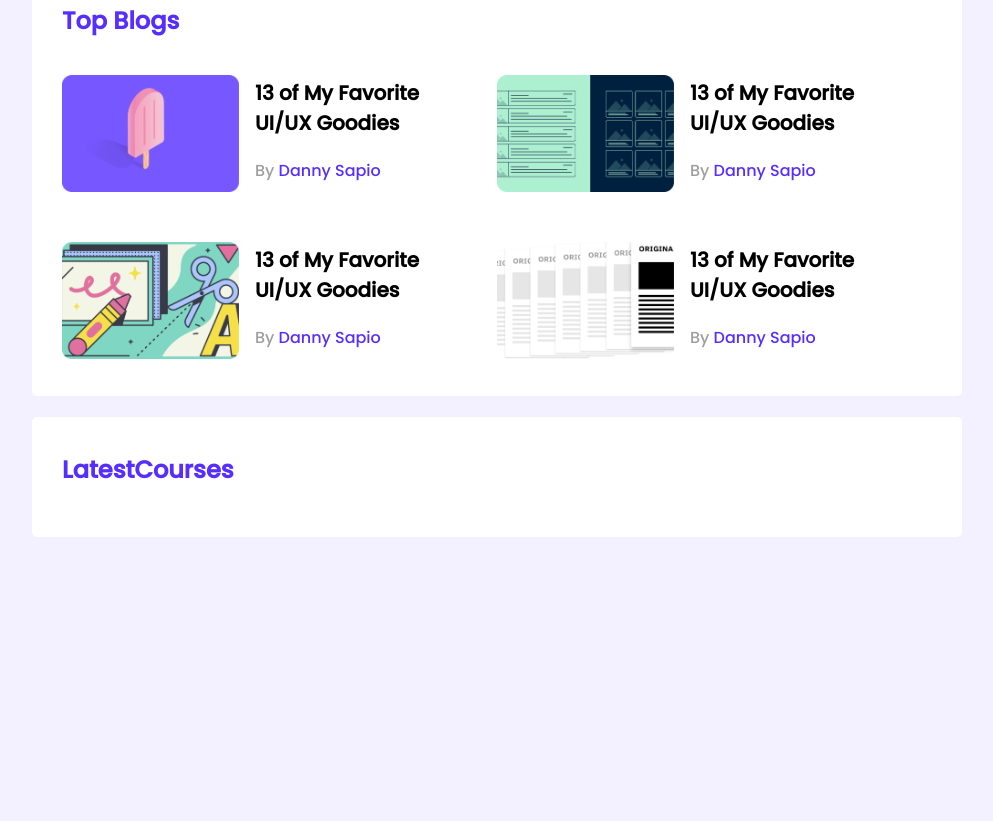
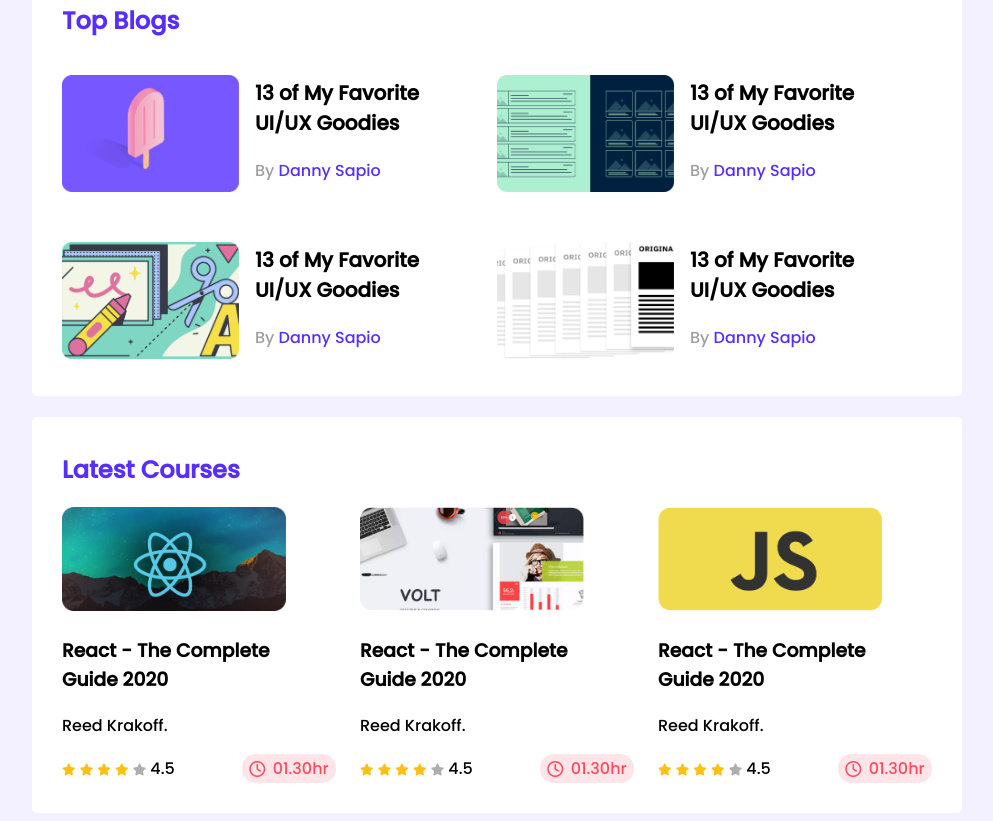
Before and after one commit to EmranEmon47/leaderboard-css3, a plain HTML site: page index.html in a window 1280 px wide. Shown: the part 331-1152 px from the top of the page, without its empty margins (143-1136 px from the left). Before the commit the page ends 876 px from the top, so only its background shows below. Drawn offline with Linux system fonts and the light colour scheme.

Commit message:
courses commit

```diff
--- a/index.html
+++ b/index.html
@@ -5,6 +5,8 @@
     <meta http-equiv="X-UA-Compatible" content="IE=edge">
     <meta name="viewport" content="width=device-width, initial-scale=1.0">
     <title>Leaderboard</title>
+    <!-- font awesome -->
+    <script src="https://kit.fontawesome.com/54cddddf6b.js" crossorigin="anonymous"></script>
     <!-- stylesheet -->
     <link rel="stylesheet" href="styles/style.css">
 </head>
@@ -96,7 +98,81 @@
         <!-- top player and top blogs End-->
         <!-- Latest Course -->
         <section class="container">
-            <h2 class="section-title">LatestCourses</h2>
+            <h2 class="section-title">Latest Courses</h2>
+            <div class="courses">
+                <div class="course">
+                    <div class="course-banner">
+                        <img src="images/courses/course-1.png" alt="">
+                    </div>
+                    <div class="course-detail">
+                        <h3 class="course-title">React - The Complete <br>Guide 2020</h3>
+                        <p class="course-author">Reed Krakoff.</p>
+                        <div class="course-info">
+                            <div>
+                                <i class="fas fa-star filled"></i>
+                                <i class="fas fa-star filled"></i>
+                                <i class="fas fa-star filled"></i>
+                                <i class="fas fa-star filled"></i>
+                                <i class="fas fa-star empty"></i>
+                                <span>4.5</span>
+                            </div>
+
+                            <div class="course-duration">
+                                <i class="far fa-clock"></i>
+                                01.30hr
+                            </div>
+                        </div>
+                    </div>
+                </div>
+                <div class="course">
+                    <div class="course-banner">
+                        <img src="images/courses/course-2.png" alt="">
+                    </div>
+                    <div class="course-detail">
+                        <h3 class="course-title">React - The Complete <br>Guide 2020</h3>
+                        <p class="course-author">Reed Krakoff.</p>
+                        <div class="course-info">
+                            <div>
+                                <i class="fas fa-star filled"></i>
+                                <i class="fas fa-star filled"></i>
+                                <i class="fas fa-star filled"></i>
+                                <i class="fas fa-star filled"></i>
+                                <i class="fas fa-star empty"></i>
+                                <span>4.5</span>
+                            </div>
+
+                            <div class="course-duration">
+                                <i class="far fa-clock"></i>
+                                01.30hr
+                            </div>
+                        </div>
+                    </div>
+                </div>
+                <div class="course">
+                    <div class="course-banner">
+                        <img src="images/courses/course-3.png" alt="">
+                    </div>
+                    <div class="course-detail">
+                        <h3 class="course-title">React - The Complete <br>Guide 2020</h3>
+                        <p class="course-author">Reed Krakoff.</p>
+                        <div class="course-info">
+                            <div>
+                                <i class="fas fa-star filled"></i>
+                                <i class="fas fa-star filled"></i>
+                                <i class="fas fa-star filled"></i>
+                                <i class="fas fa-star filled"></i>
+                                <i class="fas fa-star empty"></i>
+                                <span>4.5</span>
+                            </div>
+
+                            <div class="course-duration">
+                                <i class="far fa-clock"></i>
+                                01.30hr
+                            </div>
+                        </div>
+                    </div>
+                </div>
+            </div>
         </section>
     </main>
 </body>
--- a/styles/style.css
+++ b/styles/style.css
@@ -81,3 +81,41 @@ top blog styles
     text-decoration: none;
     font-size: 16px;
 }
+
+/* --------------------
+courses styles
+----------------------*/
+.courses{
+    display: grid;
+    grid-template-columns: repeat(3, 1fr);
+    grid-column-gap: 24px;
+
+}
+.course .course-banner img{
+    width: 224px;
+    height: 104px;
+}
+.course-info{
+    display: flex;
+    align-items: center;
+    justify-content: space-between;
+}
+.fa-star{
+    font-size: 12px;
+}
+.fa-star.filled{
+    color: #FFC014;
+}
+.fa-star.empty{
+    color: #AEAEAE;
+}
+.course-duration{
+    color: #FF4A60 ;
+    width: 94px;
+    height: 29px;
+    background-color: #FFE4E8;
+    border-radius: 14px;
+    display: flex;
+    justify-content: space-evenly;
+    align-items: center;
+}
```
